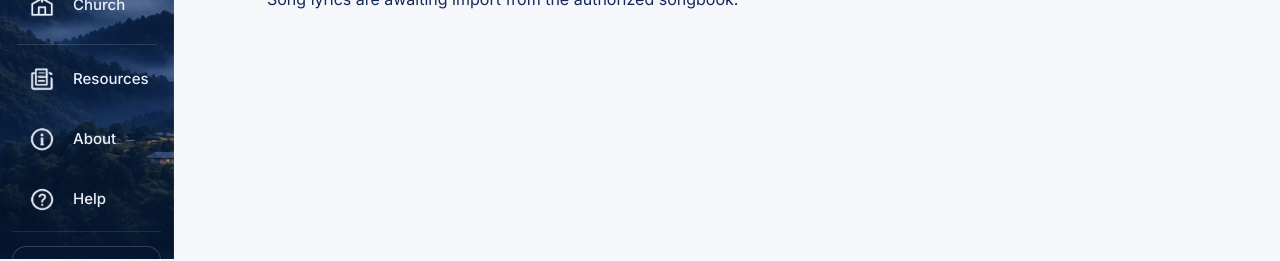
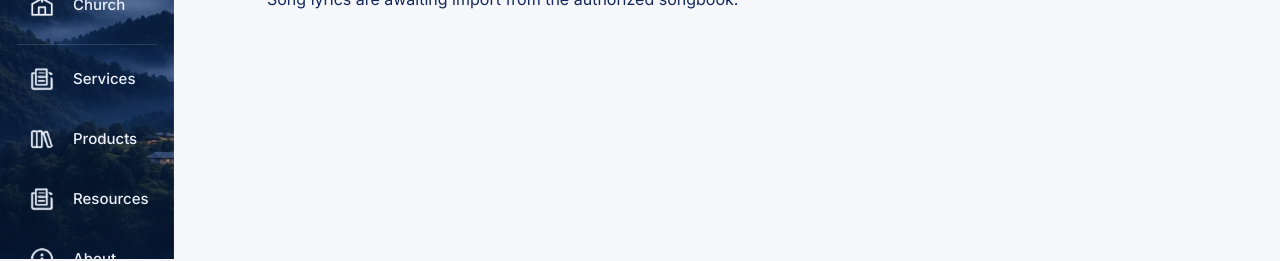
Before and after one commit to mangpijasuan/siamsil, a Next.js app in the folder frontend/: page /songs in a window 1280 px wide. Shown: the part 541-802 px from the top of the page. Built offline with nearby package versions, Linux system fonts and the light colour scheme.

Commit message:
feat(nav): link services and products from existing sidebar

```diff
--- a/frontend/components/SidebarNav.tsx
+++ b/frontend/components/SidebarNav.tsx
@@ -59,6 +59,8 @@ const COMMUNITY_TABS: NavTab[] = [
   { href: "/church-manager/index.html", Icon: IconHome, glyph: "church", label: "Church", short: "Church", hint: "People, giving & learning", plain: true },
 ];
 const ABOUT_TABS: NavTab[] = [
+  { href: "/services", Icon: IconResources, glyph: "resources", label: "Services", short: "Services", hint: "Web, mobile & AI development" },
+  { href: "/products", Icon: IconLibrary, glyph: "library", label: "Products", short: "Products", hint: "Explore Siamsil apps" },
   { href: "/resources", Icon: IconResources, glyph: "resources", label: "Resources", short: "Resources", hint: "Where our data comes from" },
   { href: "/about", Icon: IconInfo, glyph: "about", label: "About", short: "About", hint: "What Siamsil is" },
   { href: "/help", Icon: IconHelp, glyph: "help", label: "Help", short: "Help", hint: "Using Siamsil" },
```
